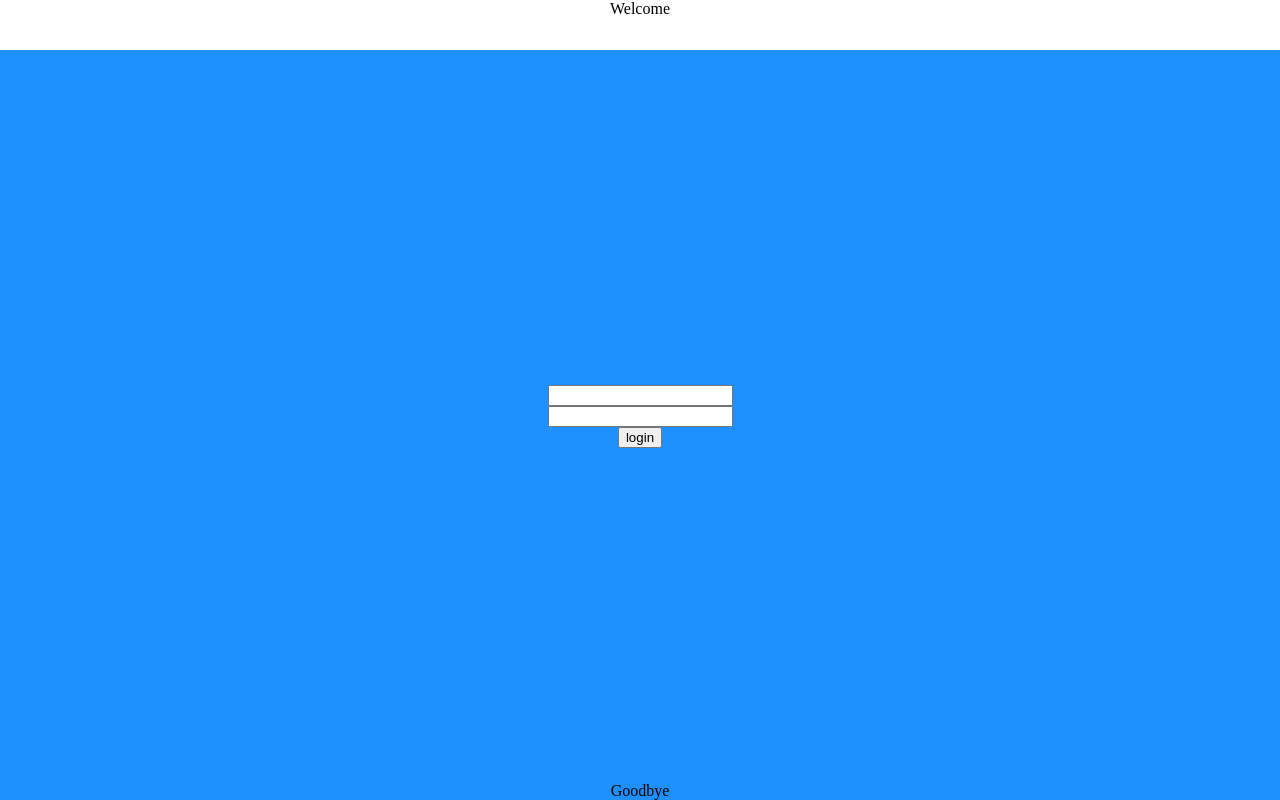
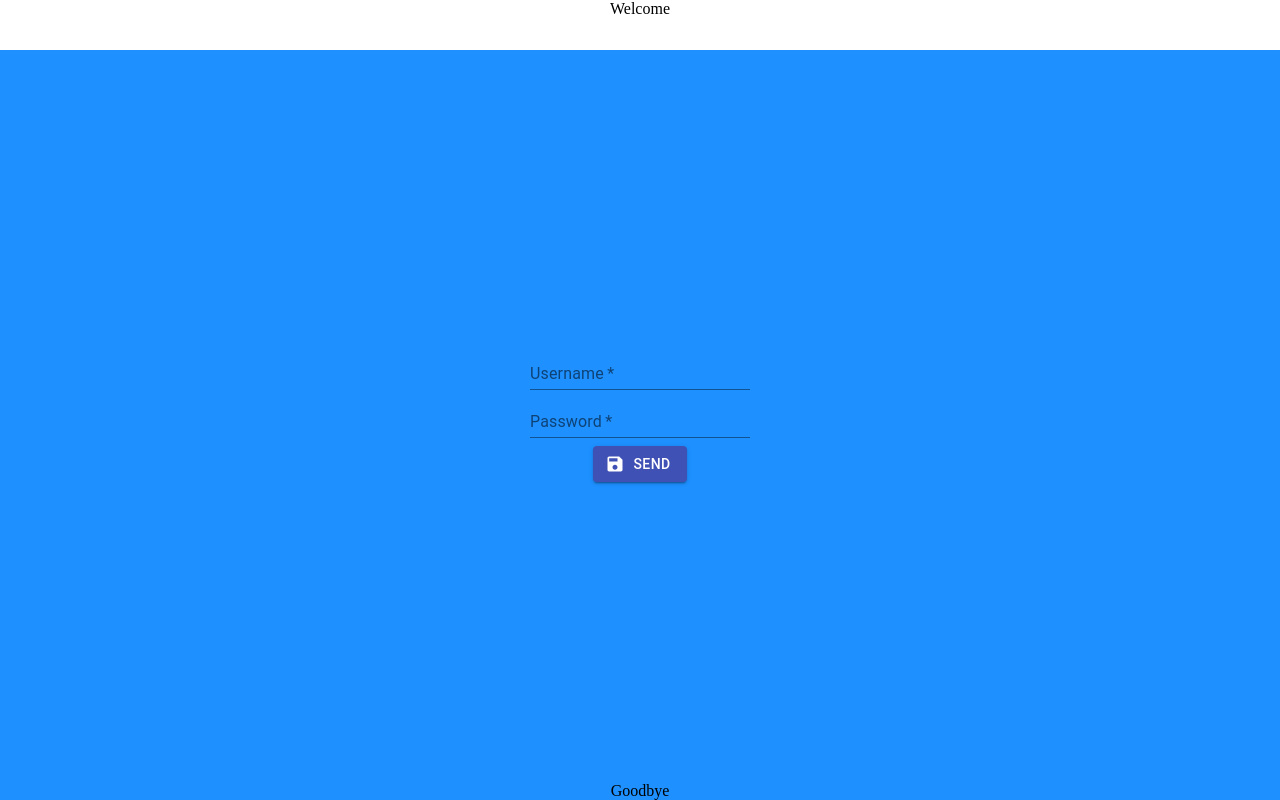
Before and after one commit to janka319/Capstone-Drazen, a React (Create React App) app in the folder frontend/: page /registration in a window 1280 px wide. Built offline with nearby package versions, Linux system fonts and the light colour scheme.

Commit message:
backend frontend linked

```diff
--- a/frontend/package.json
+++ b/frontend/package.json
@@ -3,6 +3,8 @@
   "version": "0.1.0",
   "private": true,
   "dependencies": {
+    "@material-ui/core": "^4.12.3",
+    "@material-ui/icons": "^4.11.2",
     "@testing-library/jest-dom": "^5.14.1",
     "@testing-library/react": "^11.2.7",
     "@testing-library/user-event": "^12.8.3",
--- a/frontend/src/App.js
+++ b/frontend/src/App.js
@@ -1,15 +1,16 @@
 import { BrowserRouter as Router, Route, Switch } from 'react-router-dom'
 import Welcome from './pages/Welcome'
 import Settings from './pages/Login'
+import Registration from './pages/Registration'
+import Login from './pages/Login'
 
 export default function App() {
   return (
     <Router>
       <Switch>
-        <Route path="/">
-          <Welcome />
-        </Route>
+        <Route exact path="/" component={Login} />
         <Route path="/settings" component={Settings} />
+        <Route path="/registration" component={Registration} />
       </Switch>
     </Router>
   )
--- a/frontend/src/pages/Login.js
+++ b/frontend/src/pages/Login.js
@@ -2,7 +2,7 @@ import React from 'react'
 import Page from '../components/Page'
 import Main from '../components/Main'
 
-export default function Welcome() {
+export default function Login() {
   return (
     <Page>
       <Main title="main" />
--- a/frontend/src/pages/Registration.js
+++ b/frontend/src/pages/Registration.js
@@ -1,20 +1,65 @@
 import PageLayout from '../components/PageLayout'
 import Header from '../components/Header'
-import Main from '../components/Main'
-import Button from '../components/Button'
+import Button from '@material-ui/core/Button'
 import Footer from '../components/Footer'
 import styled from 'styled-components'
+import TextField from '@material-ui/core/TextField'
+import SaveIcon from '@material-ui/icons/Save'
+import { makeStyles } from '@material-ui/core/styles'
+import { useState } from 'react'
+import { createUser } from '../services/user-api-service'
 
-export default function Welcome() {
+const useStyles = makeStyles(theme => ({
+  button: {
+    margin: theme.spacing(1),
+  },
+}))
+
+const initialState = { userName: '', password: '' }
+
+export default function Registration() {
+  const classes = useStyles()
+
+  const [credentials, setCredentials] = useState(initialState)
+
+  const handleCredentialsChange = event => {
+    setCredentials({ ...credentials, [event.target.name]: event.target.value })
+  }
+
+  const handleSubmit = event => {
+    createUser(credentials)
+  }
+
   return (
     <PageLayout>
       <Header></Header>
       <Wrapper>
-        <Main as="form">
-          <input type="text" title="Username" name="username" />
-          <input title="Password" name="password" type="password" />
-          <Button>login</Button>
-        </Main>
+        <TextField
+          required
+          id="standard required"
+          label="Username"
+          name="userName"
+          value={credentials.userName}
+          onChange={handleCredentialsChange}
+        />
+        <TextField
+          required
+          id="standard required"
+          label="Password"
+          type="password"
+          name="password"
+          value={credentials.password}
+          onChange={handleCredentialsChange}
+        />
+        <Button
+          onClick={handleSubmit}
+          variant="contained"
+          color="primary"
+          className={classes.button}
+          startIcon={<SaveIcon />}
+        >
+          Send
+        </Button>
       </Wrapper>
       <Footer></Footer>
     </PageLayout>
--- a/frontend/src/services/user-api-service.js
+++ b/frontend/src/services/user-api-service.js
@@ -1,13 +1,7 @@
 import axios from 'axios'
 
-export const getToken = credentials =>
+export const createUser = credentials => {
   axios
-    .post('api/capstoneDrazen/auth/token', credentials)
+    .post('/api/capstoneDrazen/user/create', credentials)
     .then(response => response.data)
-    .then(dto => dto.token)
-
-const headers = token => ({
-  headers: {
-    Authorization: `Bearer ${token}`,
-  },
-})
+}
```
Also changed, not shown: 2 other files (tests, documents, lock files or other folders).
